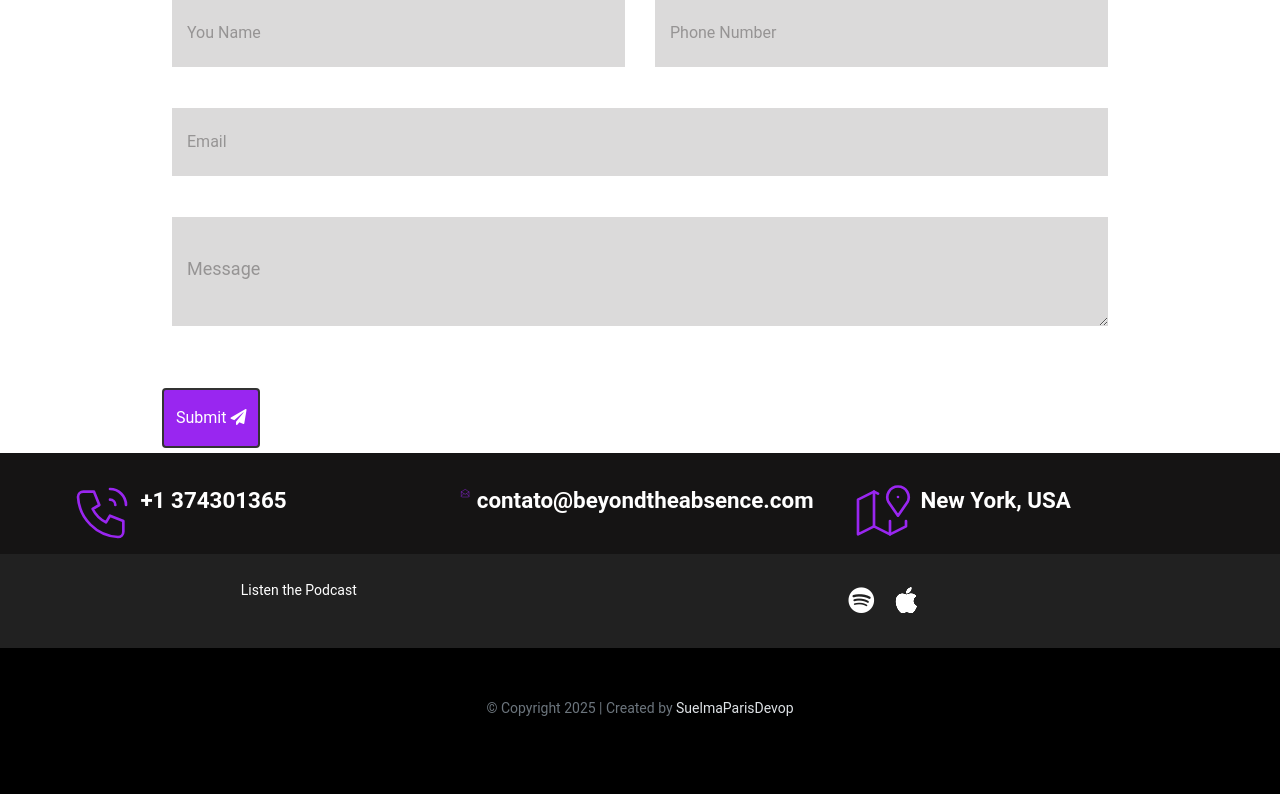
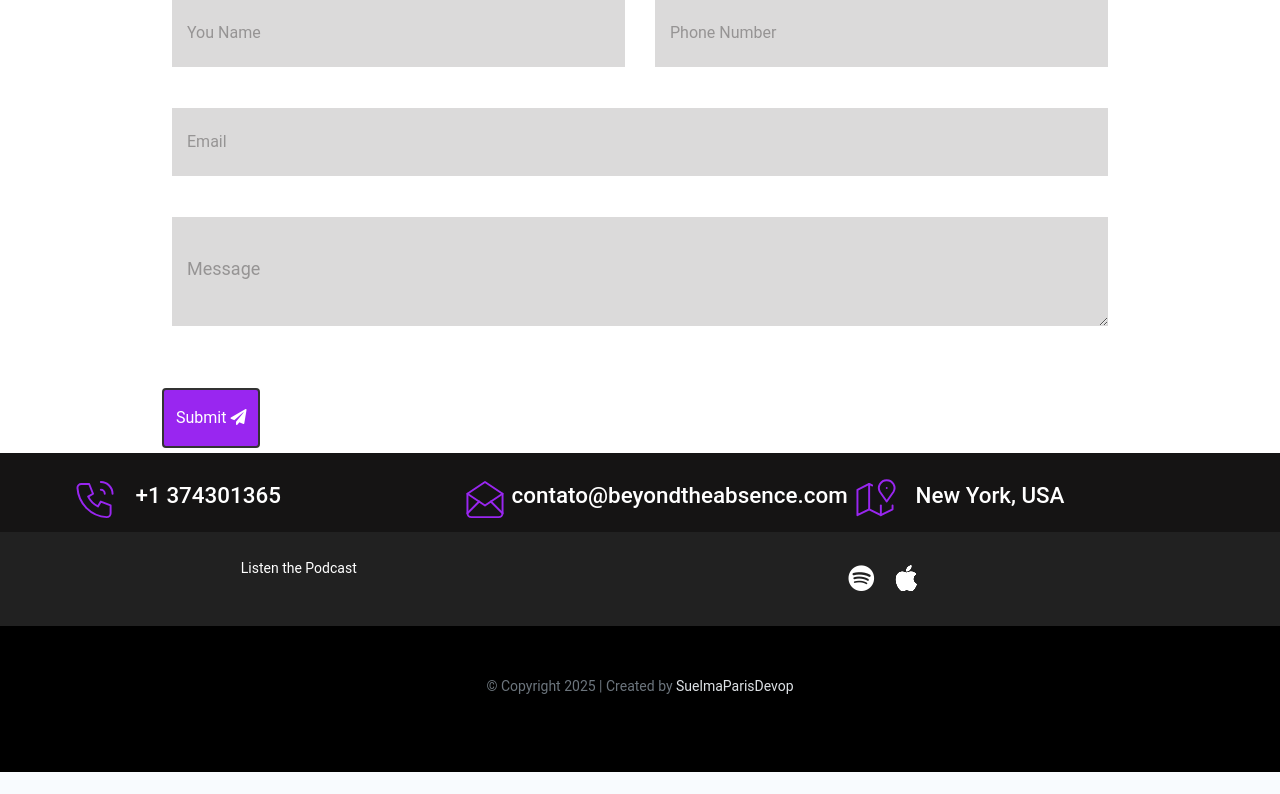
Before and after one commit to suelmaparis/beyond_the_absence, a Flask app: page / in a window 1280 px wide. Shown: the part 3811-4605 px from the top of the page. After the commit the page ends 4583 px from the top, so only its background shows below. Run offline with Flask 3, Linux system fonts and the light colour scheme; some libraries are stand-ins or nearby versions.

Commit message:
image svg

```diff
--- a/static/css/style.css
+++ b/static/css/style.css
@@ -611,19 +611,23 @@ button:not(:disabled),
    .contact-box {
      position: relative;
    }
-   .contact-box__icon {
-     width: 2rem;
+
+   .contact-box__icon svg {
+     width: 50px;
+     height: 50px;
+     display: inline-block;
      stroke: #9926f0;
-     padding-top: 0.5rem;
+     padding-top: 0.2rem;
    }
+
    @media (min-width: 576px) {
      .contact-box__icon {
        width: 4rem;
      }
    }
    .contact-box__info {
-     padding: 0.4rem;
-     font-weight: 600;
+     padding: 0.1rem;
+     font-weight: 500;
    }
    .contact-box__info--title {
      color: #fff;
--- a/templates/index.html
+++ b/templates/index.html
@@ -1053,7 +1053,7 @@
 
       <footer class="footer">
         <div class="container">
-          <div class="row">
+          <div class="row " >
             <!-- CONTENT FOR THE MOBILE NUMBER  -->
             <div class="col-md-4 col-lg-4 contact-box pt-1 d-md-block d-lg-flex d-flex">
               <div class="contact-box__icon">
@@ -1071,7 +1071,7 @@
             <!-- CONTENT FOR EMAIL  -->
             <div class="col-md-4 col-lg-4 contact-box pt-1 d-md-block d-lg-flex d-flex">
               <div class="contact-box__icon">
-                <svg xmlns="http://www.w3.org/2000/svg" class="icon icon-tabler icon-tabler-mail-opened" viewBox="0 0 24 24" stroke-width="1" fill="none" stroke-linecap="round" stroke-linejoin="round">
+                <svg xmlns="http://www.w3.org/2000/svg" class="icon icon-tabler icon-tabler-mail-opened" viewBox="0 0 24 24" stroke-width="1" fill="none" stroke-linecap="round" stroke-linejoin="round" stroke="currentColor">
                   <path stroke="none" d="M0 0h24v24H0z" fill="none"/>
                   <polyline points="3 9 12 15 21 9 12 3 3 9" />
                   <path d="M21 9v10a2 2 0 0 1 -2 2h-14a2 2 0 0 1 -2 -2v-10" />
```
